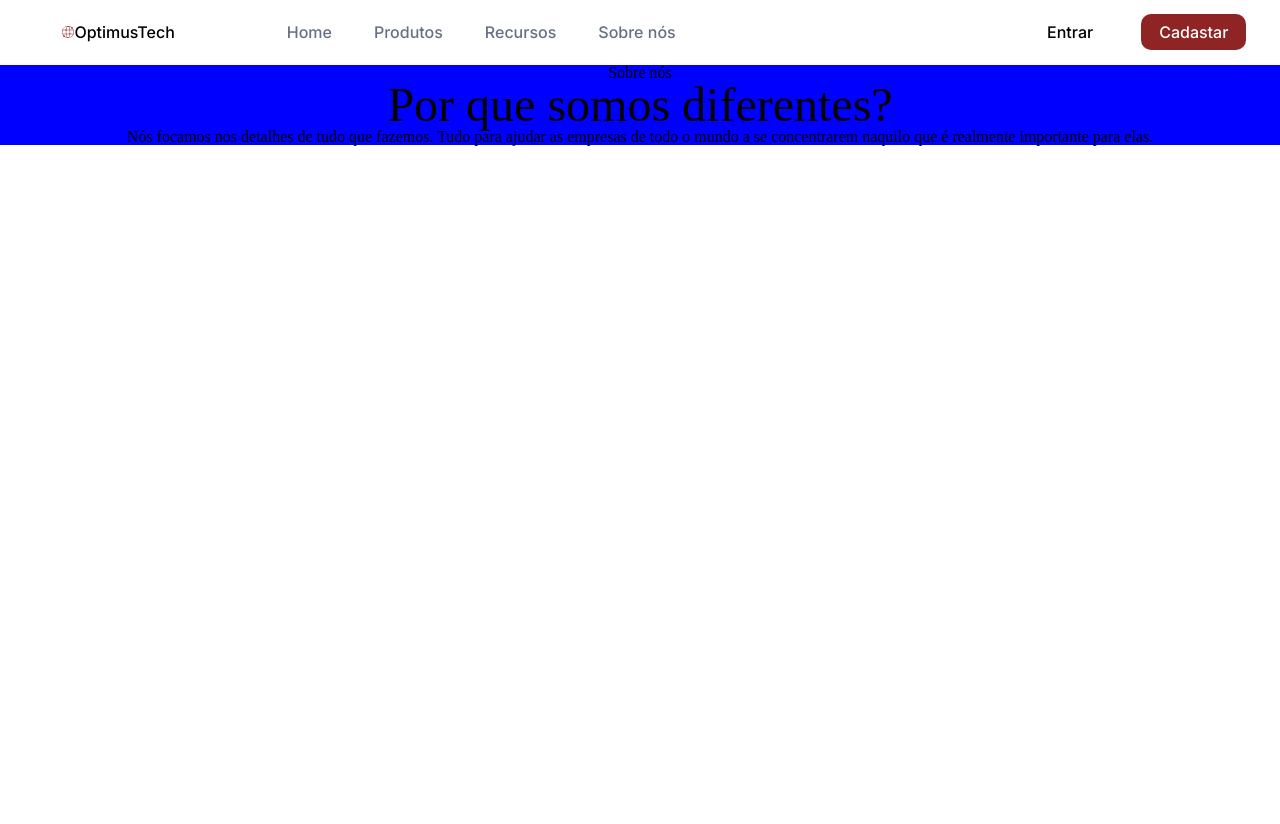
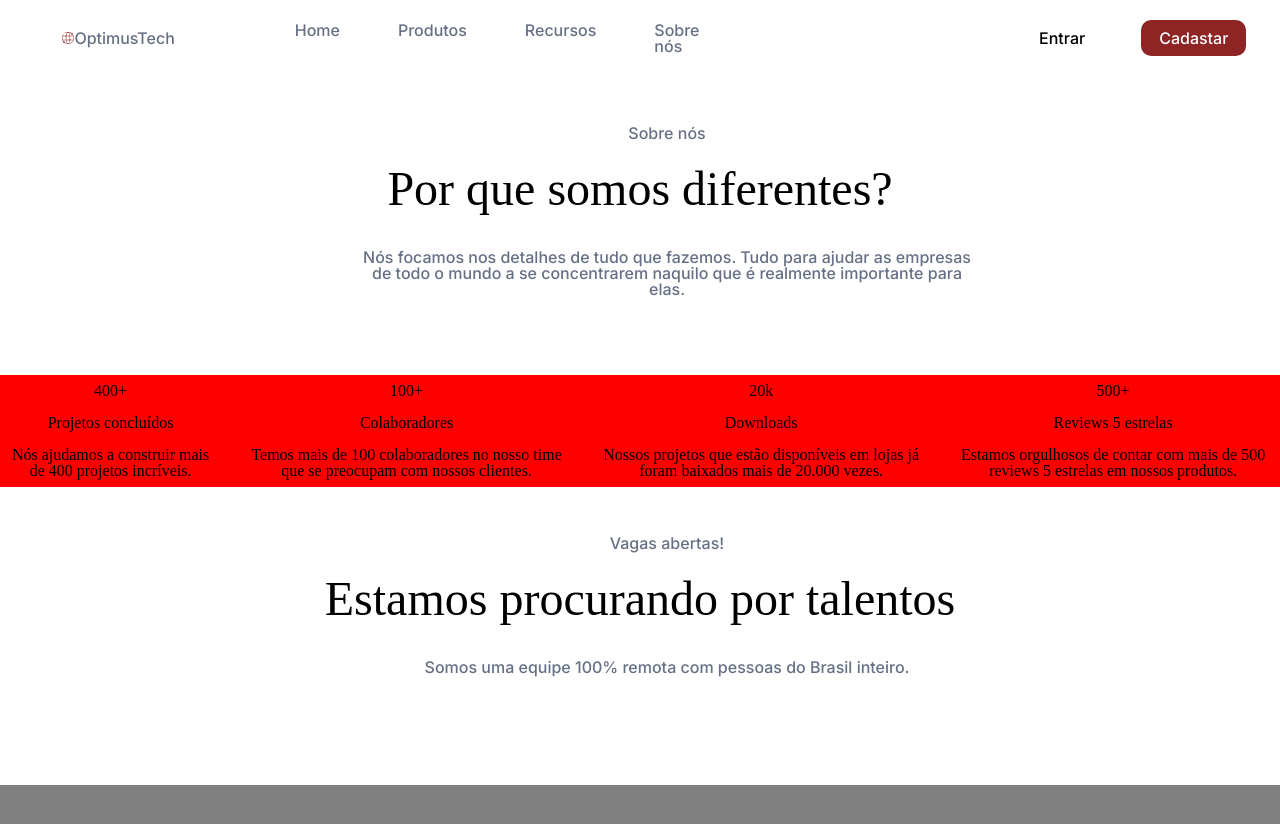
Before and after one commit to GabrielOFaria/7daysofcode, a plain HTML site: page index.html in a window 1280 px wide. Shown: the top 824 px of the page. After the commit the page ends 800 px from the top, so only its background shows below. Drawn offline with Linux system fonts and the light colour scheme.

Commit message:
Ex Flexbox

```diff
--- a/index.html
+++ b/index.html
@@ -33,11 +33,40 @@
         </nav>
         </nav>
     </header>
-    <section>
-        <div>
+    <section class="container">
+        <div class="box__banner">
             <p>Sobre nós</p>
-            <h1 class="banner__text">Por que somos diferentes?</h1>
+            <h1>Por que somos diferentes?</h1>
             <p>Nós focamos nos detalhes de tudo que fazemos. Tudo para ajudar as empresas de todo o mundo a se concentrarem naquilo que é realmente importante para elas.</p>
+        </div>
+    </section>
+    <aside class="container__aside">
+        <ul>
+            <li>400+</li>
+            <li>Projetos concluídos</li>
+            <li>Nós ajudamos a construir mais de 400 projetos incríveis.</li>
+        </ul>
+        <ul>
+            <li>100+</li>
+            <li>Colaboradores</li>
+            <li>Temos mais de 100 colaboradores no nosso time que se preocupam com nossos clientes.</li>
+        </ul>
+        <ul>
+            <li>20k</li>
+            <li>Downloads</li>
+            <li>Nossos projetos que estão disponíveis em lojas já foram baixados mais de 20.000 vezes.</li>
+        </ul>
+        <ul>
+            <li>500+</li>
+            <li>Reviews 5 estrelas</li>
+            <li>Estamos orgulhosos de contar com mais de 500 reviews 5 estrelas em nossos produtos.</li>
+        </ul>
+    </aside>
+    <section class="container">
+        <div class="box__banner">
+            <p>Vagas abertas!</p>
+            <h1>Estamos procurando por talentos</h1>
+            <p>Somos uma equipe 100% remota com pessoas do Brasil inteiro.</p>
         </div>
     </section>
 </body>
--- a/style/banner.css
+++ b/style/banner.css
@@ -1,14 +1,52 @@
 section {
     background: var(--white);
-    height: 100vh;
     text-align: center;
 }
 
 div {
-    background: blue;
+    background: var(--white);
+    height: 250px;
     text-align: center;
 }
 
-.banner__text {
+div > h1 {
+    padding: 24px 0 36px 0;
     font-size: 48px;
 }
+
+div > p {
+   width: 630px;
+   margin-left: 22em;
+   font-family: var(--font-main);
+}
+
+p {
+    color: var(--green-text);
+}
+
+.container {
+    display: flex;
+    flex-direction: column;
+    background: red;
+
+}
+
+.box__banner {
+  justify-content: center;
+  padding-top: 3em;
+
+}
+
+.container__aside {
+    display: flex;
+    justify-content: center;
+    align-items: center;
+    text-align: center;
+    gap: 1em;
+    background: red;
+}
+
+
+li {
+    padding: 0.5em;
+}
```
